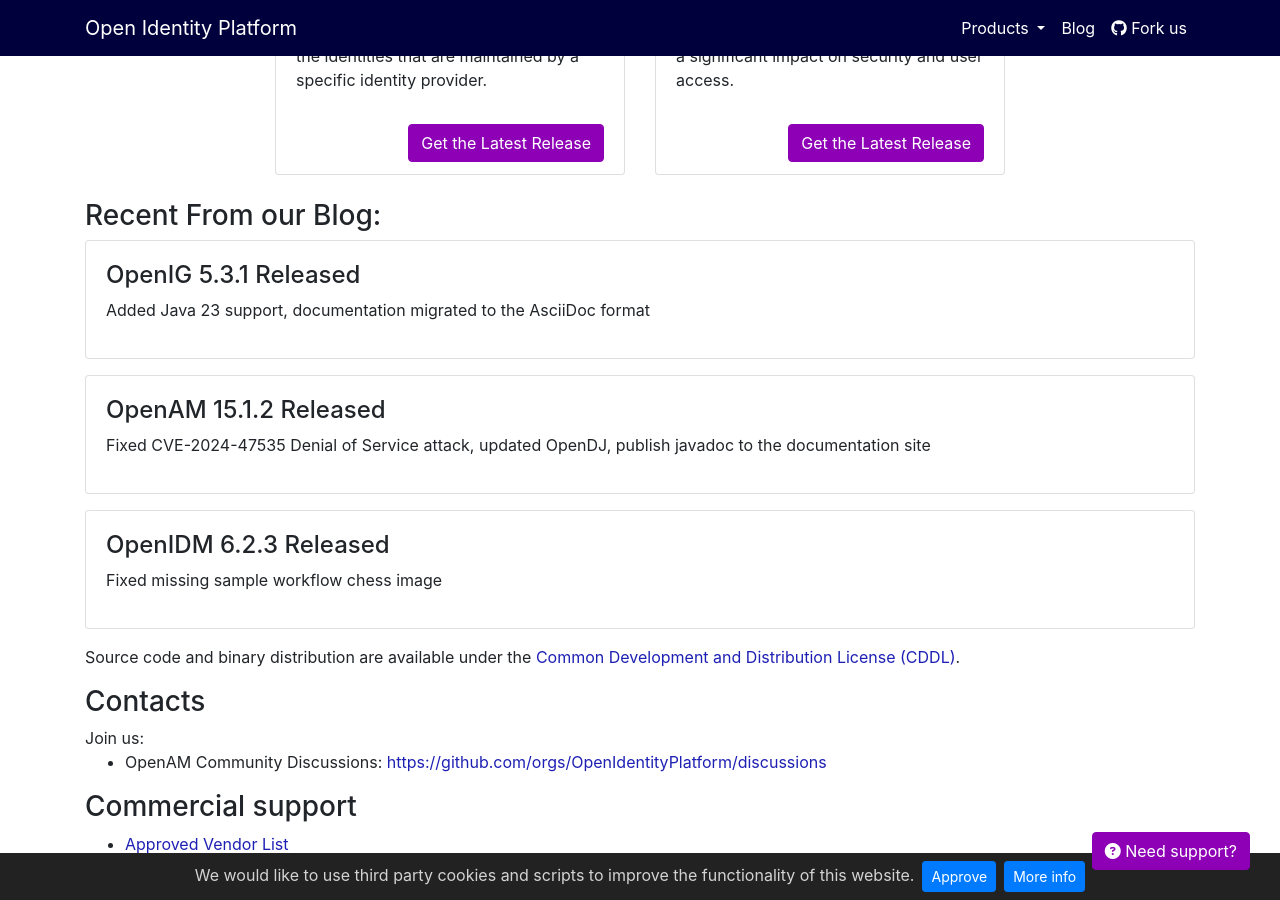
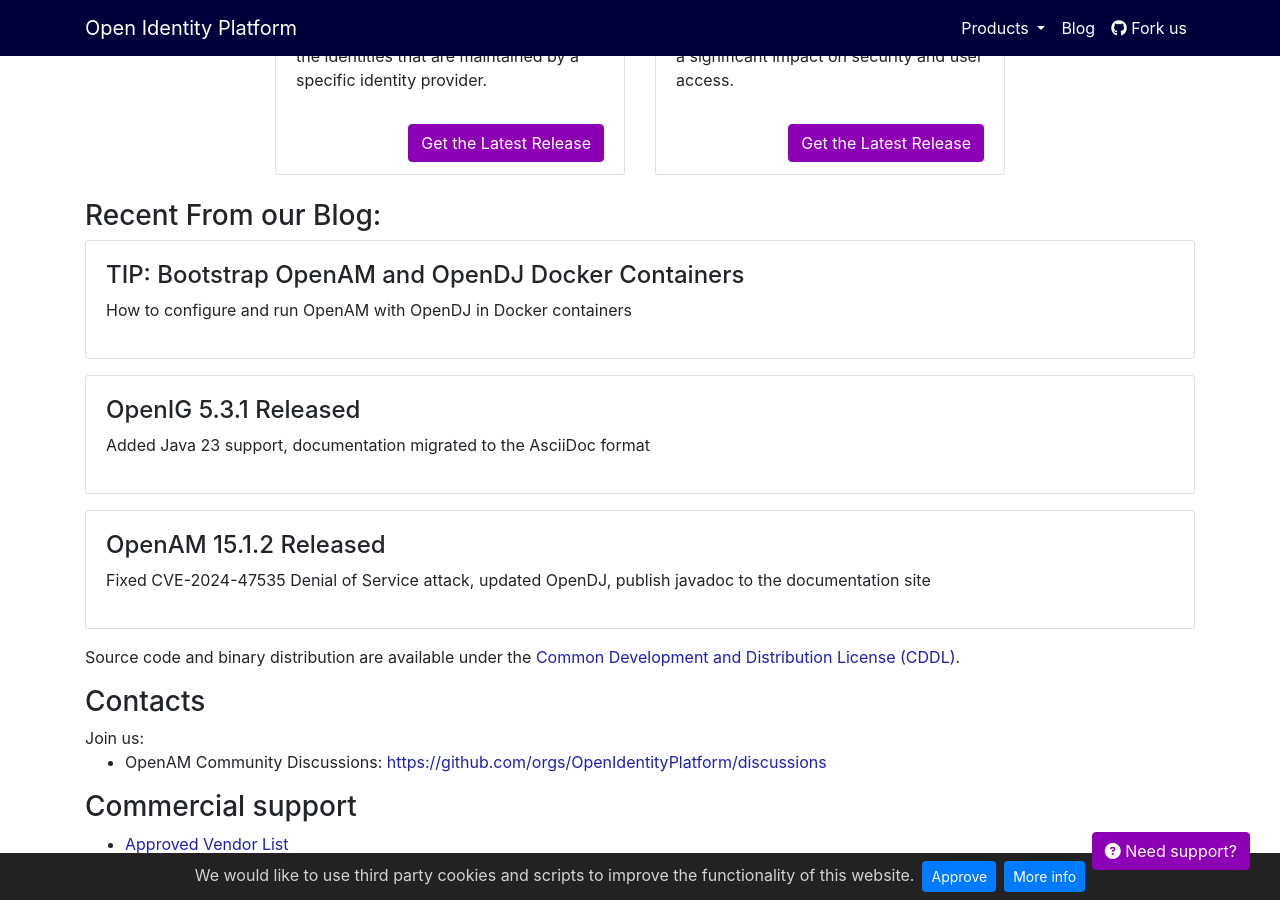
Before and after one commit to OpenIdentityPlatform/OpenIdentityPlatform.org, a Jekyll site: the page built from index.html, in a window 1280 px wide and 900 px high, scrolled down 1610 px. Built offline with Jekyll 4.4.1, drawn with Linux system fonts in a browser that asks for light colours; nearby versions of some CDN libraries; some of the changed lines change nothing that is shown.

Commit message:
Bootstrap OpenAM and OpenDJ Docker Containers (#208)

````diff
--- a/_data/blogposts.yml
+++ b/_data/blogposts.yml
@@ -1,3 +1,7 @@
+-
+  title: 'TIP: Bootstrap OpenAM and OpenDJ Docker Containers'
+  link: '/blog/bootstrap-openam-opendj-docker'
+  description: 'How to configure and run OpenAM with OpenDJ in Docker containers'
 -
   title: 'OpenIG 5.3.1 Released'
   link: '/blog/openig-5-3-1-released'
--- /dev/null
+++ b/blog/bootstrap-openam-opendj-docker.md
@@ -0,0 +1,138 @@
+---
+layout: home
+title: "TIP: Bootstrap OpenAM and OpenDJ Docker Containers"
+landing-title2: "TIP: Bootstrap OpenAM and OpenDJ Docker Containers"
+description: "How to configure and run OpenAM with OpenDJ in Docker containers"
+keywords: ''
+imageurl: 'openam-og.png'
+share-buttons: true
+---
+
+# TIP: Bootstrap OpenAM and OpenDJ Docker Containers
+
+Create `docker-compose.yml` file with OpenAM and OpenDJ services with the following contents:
+
+```yaml
+services:
+  opendj:
+    image: openidentityplatform/opendj:latest
+    container_name: opendj
+    environment:
+      - BASE_DN=dc=example,dc=com
+      - LDAP_PORT=1389
+      - ROOT_PASSWORD=admin_password
+      - REPLICATION_PORT=8989
+    ports:
+      - "1389:1389"
+      - "1636:1636"
+      - "4444:4444"
+    volumes:
+      - opendj-data:/opt/opendj/data
+    restart: always
+
+  openam:
+    image: openidentityplatform/openam:latest
+    container_name: openam
+    depends_on:
+      - opendj
+    ports:
+      - "8080:8080"
+    volumes:
+      - openam-data:/usr/openam/config
+      - ./openam-config.properties:/usr/openam/openam-config.properties:ro
+      - ./openam-init.sh:/usr/local/tomcat/bin/openam-init.sh:ro
+    command: |
+      bash /usr/local/tomcat/bin/openam-init.sh
+    restart: always
+
+volumes:
+  opendj-data:
+  openam-data:
+
+```
+
+Create `openam-config.properties` file with the following contents:
+
+```properties
+# General Settings
+SERVER_URL=http://localhost:8080
+DEPLOYMENT_URI=/openam
+BASE_DIR=/usr/openam/config
+locale=en_US
+PLATFORM_LOCALE=en_US
+AM_ENC_KEY=
+ADMIN_PWD=amadmin_password
+AMLDAPUSERPASSWD=admin_password
+COOKIE_DOMAIN=localhost
+ACCEPT_LICENSES=true
+
+# Data Store (OpenDJ)
+DATA_STORE=dirServer
+DIRECTORY_SSL=SIMPLE
+DIRECTORY_SERVER=opendj
+DIRECTORY_PORT=1389
+DIRECTORY_ADMIN_PORT=4444
+DIRECTORY_JMX_PORT=1636
+ROOT_SUFFIX=dc=example,dc=com
+DS_DIRMGRDN=cn=Directory Manager
+DS_DIRMGRPASSWD=admin_password
+
+# User Store (OpenDJ)
+USERSTORE_TYPE=LDAPv3ForOpenDS
+USERSTORE_SSL=SIMPLE
+USERSTORE_HOST=opendj
+USERSTORE_PORT=1389
+USERSTORE_SUFFIX=dc=example,dc=com
+USERSTORE_MGRDN=cn=Directory Manager
+USERSTORE_PASSWD=admin_password
+```
+
+Create `openam-init.sh` file. This script waits for OpenDJ, then for OpenAM to start, and if OpenAM is not configured runs `openam-configurator-tool` with `openam-config.properties` file.
+
+```bash
+#!/bin/bash
+
+until cat < /dev/null > /dev/tcp/opendj/1389; do
+    echo "Waiting for OpenDJ..."
+    sleep 5
+done
+
+/usr/local/tomcat/bin/catalina.sh run &
+SERVER_PID=$!
+
+# Wait for OpenAM to respond to isAlive.jsp
+until curl -f -s -o /dev/null http://localhost:8080/openam/isAlive.jsp; do
+    echo "Waiting for OpenAM to fully initialize..."
+    sleep 5
+done
+
+if [[ -f /usr/openam/config/boot.json ]]; then
+    echo "OpenAM has already been configured."
+else
+    echo "Setting up OpenAM..."
+    java -jar /usr/openam/ssoconfiguratortools/openam-configurator-tool*.jar --file /usr/openam/openam-config.properties
+fi
+
+wait $SERVER_PID
+```
+
+Run the `docker compose up` command. OpenAM and OpenDJ will be configured according to the `openam-config.properties` file
+
+Test OpenAM with the following command:
+
+```bash
+curl \
+ --request POST \
+ --header "Content-Type: application/json" \
+ --header "X-OpenAM-Username: amadmin" \
+ --header "X-OpenAM-Password: amadmin_password" \
+
+http://localhost:8080/openam/json/authenticate
+{
+   "realm" : "/",
+   "successUrl" : "/openam/console",
+   "tokenId" : "AQIC5wM2LY4SfcxC_WOLjtSC7DdP5nIkhXU2DPuIWjHNlSE.*AAJTSQACMDEAAlNLABIxMjY1NTY0NTA4NDU3ODQyNTAAAlMxAAA.*"
+}
+```
+
+Thanks to [@Lewiscowles1986](https://github.com/Lewiscowles1986). See [#817](https://github.com/OpenIdentityPlatform/OpenAM/discussions/817#discussioncomment-11440465)
````
